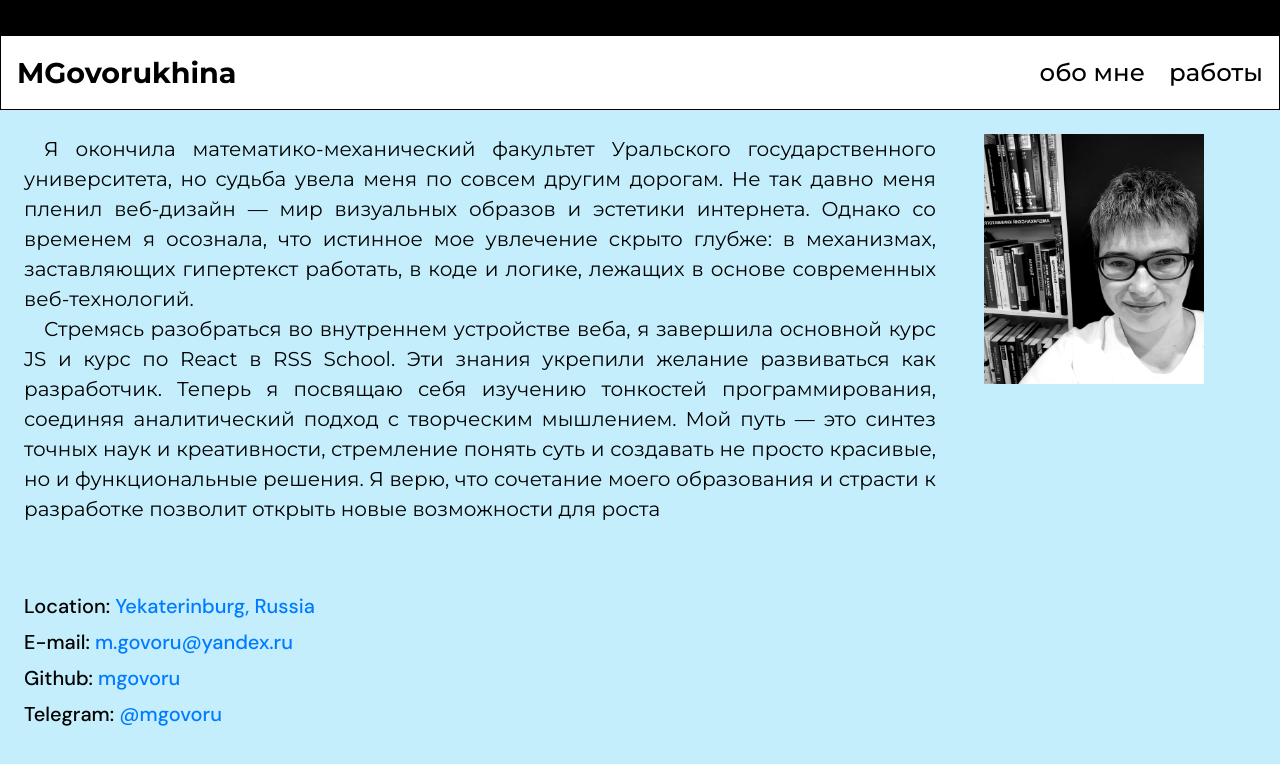
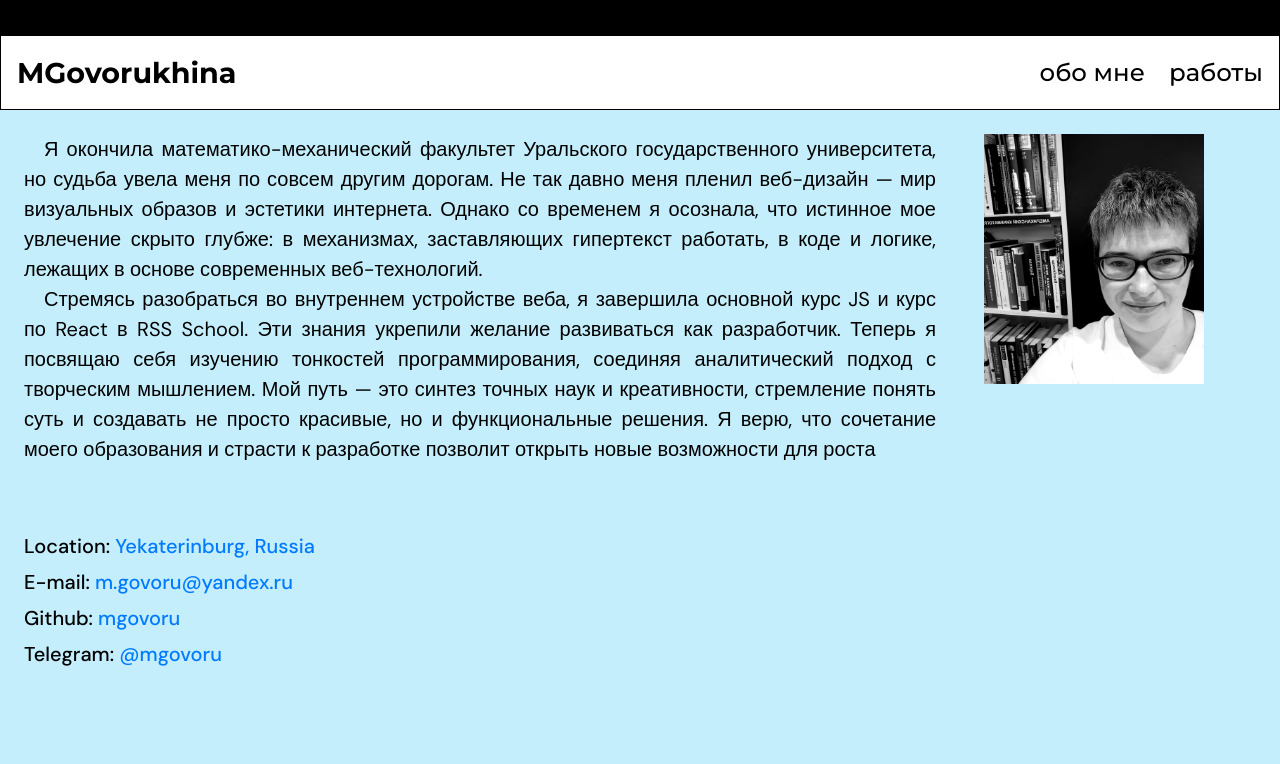
Before and after one commit to mgovoru/portfolio, a Next.js app: page /about in a window 1280 px wide. Shown: the top 764 px of the page. Built offline with nearby package versions, Linux system fonts and the light colour scheme.

Commit message:
fix: problems with fonts

```diff
--- a/app/about/page.module.scss
+++ b/app/about/page.module.scss
@@ -69,7 +69,6 @@
 }
 
 .contacts {
-	font-family: 'DM Sans';
 	font-size: 20px;
 	padding: 24px;
 	font-weight: 500;
--- a/app/about/page.tsx
+++ b/app/about/page.tsx
@@ -1,6 +1,14 @@
 'use client';
 import { useRef } from 'react';
 import styles from './page.module.scss';
+import { DM_Sans } from 'next/font/google';
+
+
+const dmSans = DM_Sans({
+  subsets: ['latin'],
+  weight: ['400', '500', '700'],
+  style: ['normal', 'italic'],
+});
 
 export default function About() {
   const outputRef = useRef(null);
@@ -10,7 +18,7 @@ export default function About() {
 
   return (
     <>
-      <div className='container'>
+      <div className={`${dmSans.className} container`}>
         <div className={styles.content}>
           <div
             className={styles.textabout}
--- a/app/global.scss
+++ b/app/global.scss
@@ -1,9 +1,3 @@
-@import url('https://fonts.googleapis.com/css2?family=DM+Sans:ital,opsz,wght@0,9..40,100..1000;1,9..40,100..1000&family=Montserrat:ital,wght@0,100..900;1,100..900&display=swap');
-
-body {
-	font-family: 'Montserrat', serif;
-}
-
 .main {
 	background-color: rgb(196, 238, 252);
 	width: 100%;
--- a/app/layout.tsx
+++ b/app/layout.tsx
@@ -1,4 +1,5 @@
 'use client';
+import { Montserrat } from 'next/font/google';
 
 import './normalize.scss';
 import './null.scss';
@@ -10,6 +11,14 @@ import { useGSAP } from '@gsap/react';
 import { useEffect } from 'react';
 import { register } from 'swiper/element/bundle';
 import { MyContextProvider } from './context';
+
+
+const montserrat = Montserrat({
+  subsets: ['cyrillic'],
+  weight: ['400', '500', '700'],
+  style: ['normal', 'italic'],
+});
+
 
 export default function RootLayout({
   children,
@@ -23,7 +32,7 @@ export default function RootLayout({
 
   return (
     <MyContextProvider>
-      <html lang='ru'>
+      <html lang='ru' className={montserrat.className}>
         <body>
           <Header />
           <main className='main'>{children}</main>
--- a/app/null.scss
+++ b/app/null.scss
@@ -1,9 +1,11 @@
 /* Box sizing rules */
+
 *,
 *::before,
 *::after {
 	box-sizing: border-box;
 }
+
 
 /* Prevent font size inflation */
 html {
```
